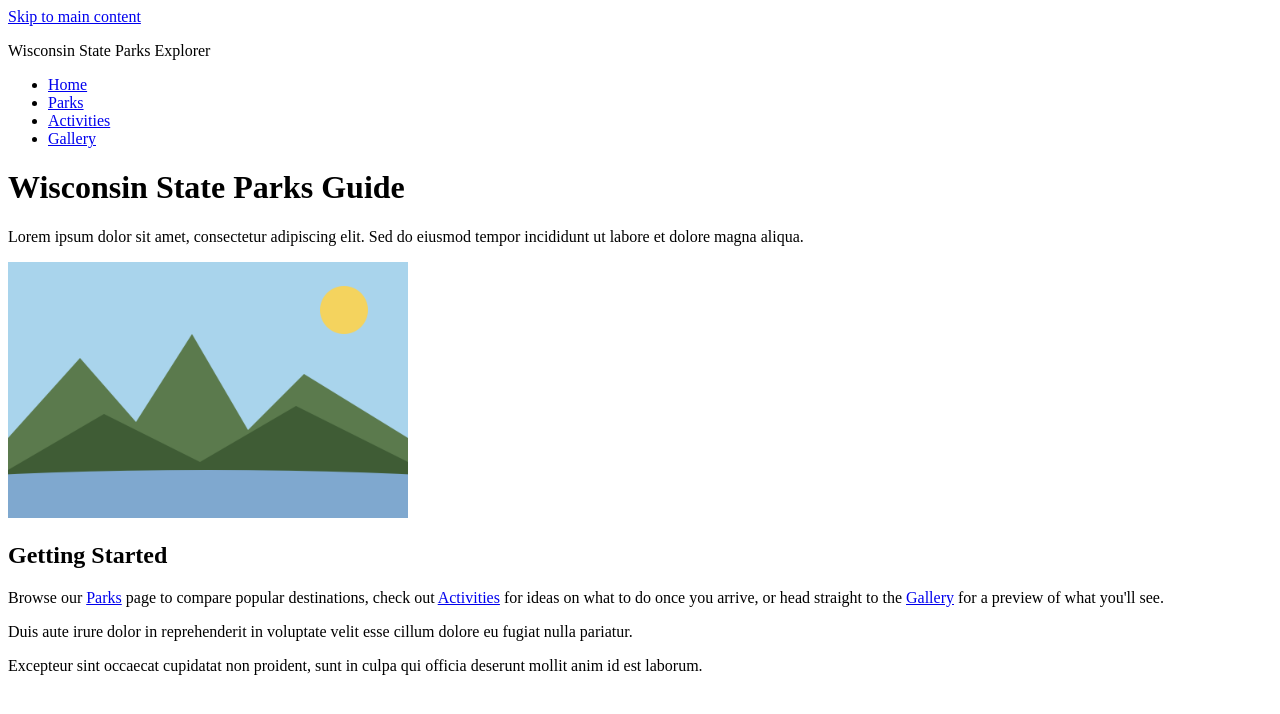
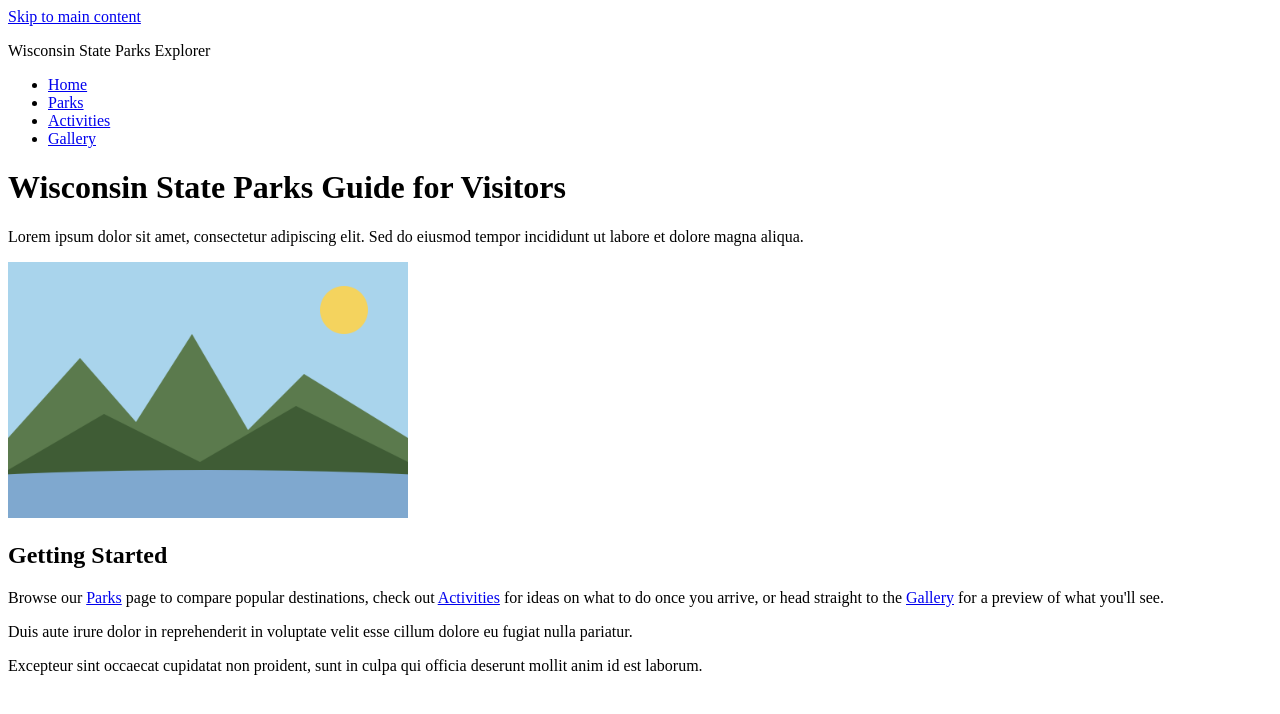
Before and after one commit to kurtbaldwin-lakeshore/GitExample, a plain HTML site: page index.html in a window 1280 px wide. Drawn offline with Linux system fonts and the light colour scheme.

Commit message:
Update heading for Wisconsin State Parks Guide

```diff
--- a/index.html
+++ b/index.html
@@ -21,7 +21,7 @@
   </nav>
 
   <main id="main">
-    <h1>Wisconsin State Parks Guide</h1>
+    <h1>Wisconsin State Parks Guide for Visitors</h1>
 
     <p>Lorem ipsum dolor sit amet, consectetur adipiscing elit. Sed do eiusmod tempor incididunt ut labore et dolore magna aliqua.</p>
 
```
